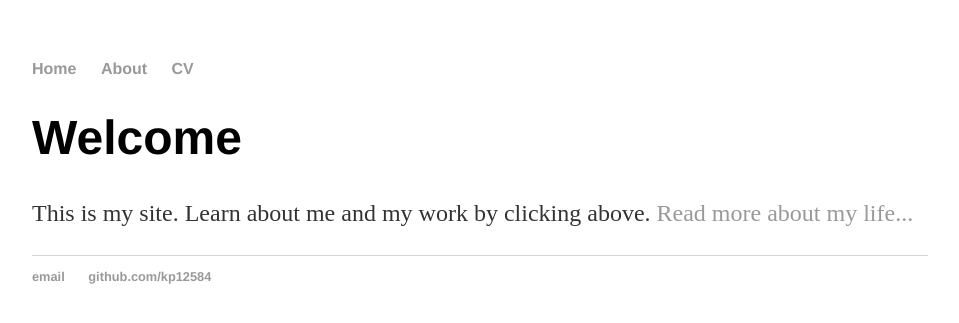
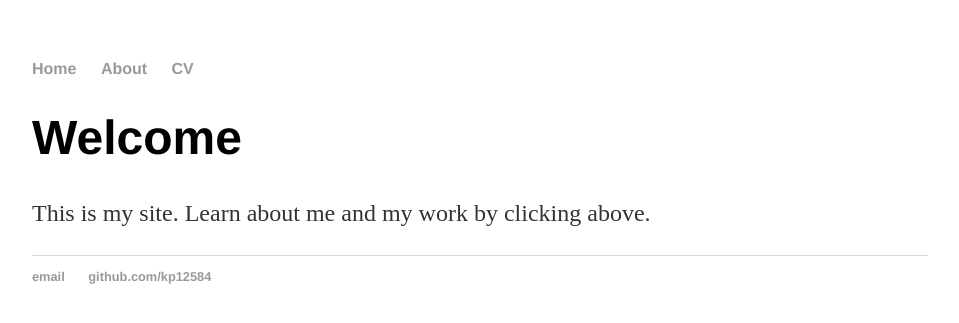
Before and after one commit to kevinjpatton/kevinjpatton.github.io, a Jekyll site: the page built from index.html, in a window 1280 px wide. Shown: the top 323 px of the page, without its empty margins (160-1119 px from the left). Built offline with Jekyll 4.4.1, drawn with Linux system fonts in a browser that asks for light colours.

Commit message:
Update index.html

```diff
--- a/index.html
+++ b/index.html
@@ -4,5 +4,5 @@ title: Hank Quinlan, Horrible Cop
 ---
 <div class="blurb">
 	<h1>Welcome</h1>
-	<p>This is my site.  Learn about me and my work by clicking above. <a href="/about">Read more about my life...</a></p>
+	<p>This is my site.  Learn about me and my work by clicking above. </p>
 </div><!-- /.blurb -->
```
